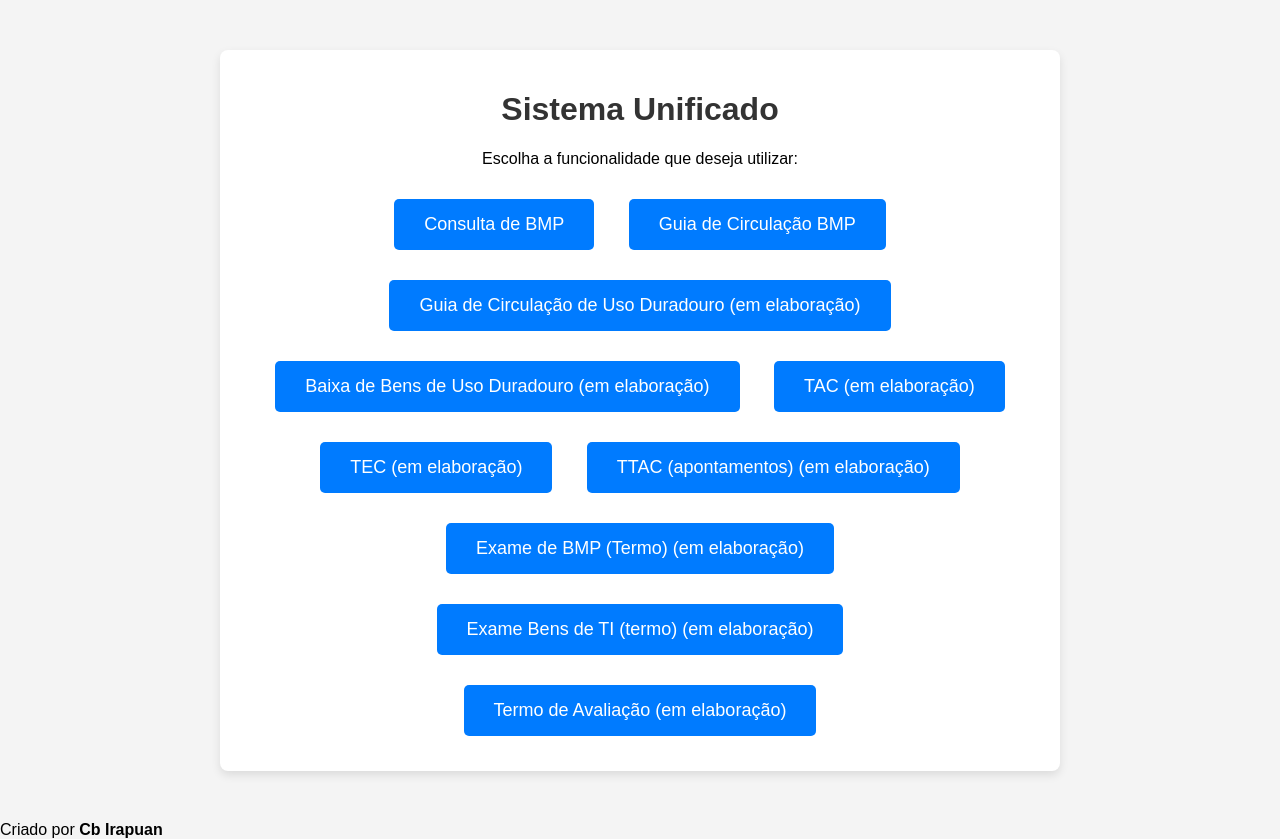
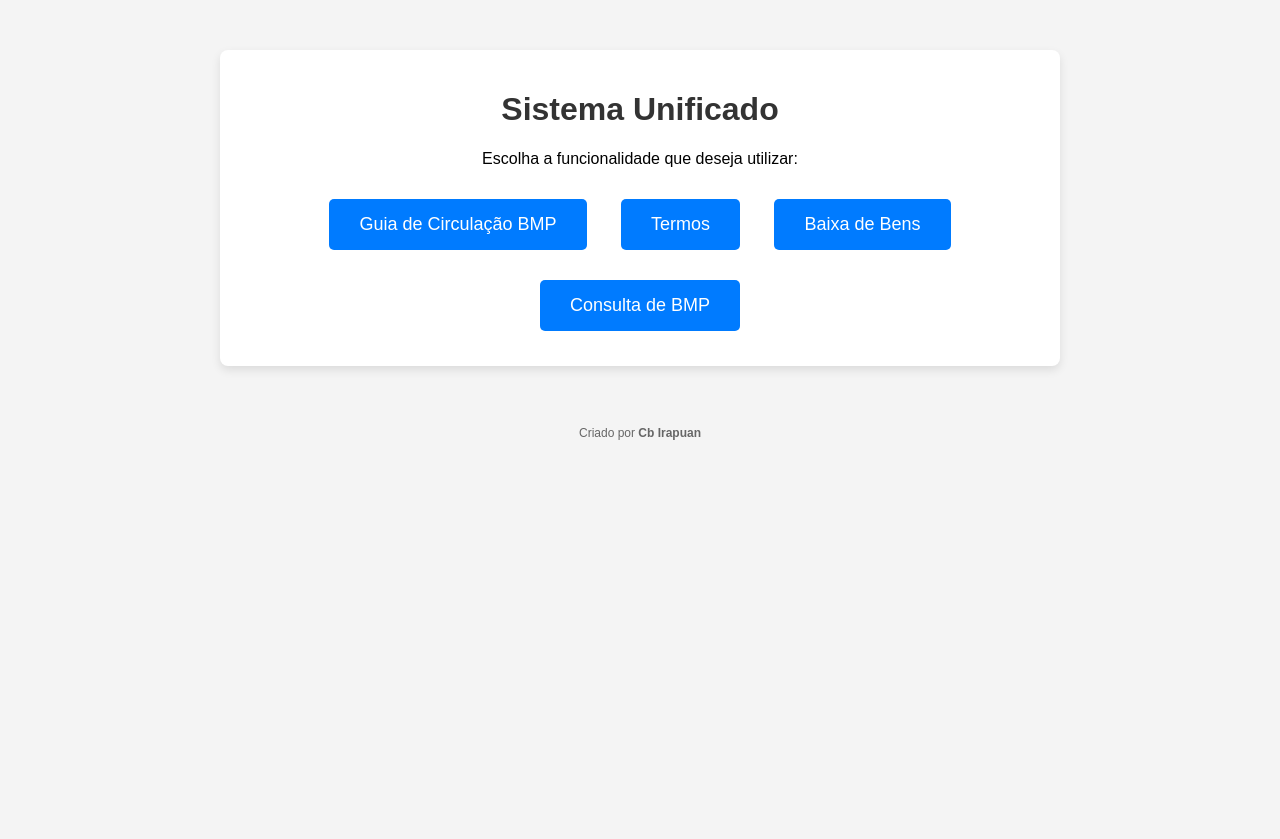
Before and after one commit to irapuanjr13/GUIA-DE-CIRCULACAO, a Flask app: template templates/index.html in a window 1280 px wide. After the commit the page ends 440 px from the top, so only its background shows below. Run offline with Flask 3, Linux system fonts and the light colour scheme; the template is opened without the code that fills it, so the values that code supplies are empty; parts of the project's set-up code (start-up, migrations or seed data) failed here and were passed over.

Commit message:
Update index.html

```diff
--- a/templates/index.html
+++ b/templates/index.html
@@ -36,27 +36,91 @@
         .button:hover {
             background-color: #0056b3;
         }
+        /* Estilos para a lista suspensa */
+        select {
+            padding: 10px;
+            font-size: 16px;
+            border-radius: 5px;
+            border: 1px solid #ccc;
+            margin: 15px 0;
+        }
+        .dropdown-container {
+            display: none;
+            margin-top: 20px;
+            text-align: center;
+        }
+        .dropdown-container select {
+            width: 100%;
+        }
+        footer {
+            text-align: center;
+            font-size: 12px;
+            color: #666;
+            padding: 10px 0;
+            background-color: #f4f4f4;
+        }
     </style>
 </head>
 <body>
     <div class="container">
         <h1>Sistema Unificado</h1>
         <p>Escolha a funcionalidade que deseja utilizar:</p>
-       	<a href="/consulta_bmp" class="button">Consulta de BMP</a>
-        <a href="/guia_bens" class="button">Guia de Circulação BMP</a>
-        <a href="/guia_duradouro" class="button">Guia de Circulação de Uso Duradouro (em elaboração)</a>
-        <a href="/baixa_duradouro" class="button">Baixa de Bens de Uso Duradouro (em elaboração)</a>
-	<a href="/termo_assuncao" class="button">TAC (em elaboração)</a>
-	<a href="/termo_entrega" class="button">TEC (em elaboração)</a>
-	<a href="/transmissao_assuncao" class="button">TTAC (apontamentos) (em elaboração)</a>
-	<a href="/termo_exame_bmp" class="button">Exame de BMP (Termo) (em elaboração)</a>
-	<a href="/termo_exame_TI" class="button">Exame Bens de TI (termo) (em elaboração)</a>
-	<a href="/termo_avaliação" class="button">Termo de Avaliação (em elaboração)</a>
+
+        <!-- Menu Suspenso para Guia de Circulação -->
+        <button class="button" onclick="toggleDropdown('guiaDropdown')">Guia de Circulação BMP</button>
+        <div class="dropdown-container" id="guiaDropdown">
+            <select onchange="navigateToPage(this)">
+                <option value="" disabled selected>Selecione o tipo de bem</option>
+                <option value="/guia_bens">Bens Móveis Permanentes</option>
+                <option value="/guia_duradouro">Bens Móveis de Uso Duradouro</option>
+            </select>
+        </div>
+
+        <!-- Menu Suspenso para Termos -->
+        <button class="button" onclick="toggleDropdown('termoDropdown')">Termos</button>
+        <div class="dropdown-container" id="termoDropdown">
+            <select onchange="navigateToPage(this)">
+                <option value="" disabled selected>Selecione o tipo de termo</option>
+                <option value="/termo_assuncao">TAC</option>
+                <option value="/termo_entrega">TEC</option>
+                <option value="/transmissao_assuncao">TTAC (Apontamentos)</option>
+                <option value="/termo_exame_bmp">Exame de BMP</option>
+                <option value="/termo_exame_TI">Exame Bens de TI</option>
+                <option value="/termo_avaliacao">Termo de Avaliação</option>
+            </select>
+        </div>
+
+        <!-- Menu Suspenso para Baixa de Bens -->
+        <button class="button" onclick="toggleDropdown('baixaDropdown')">Baixa de Bens</button>
+        <div class="dropdown-container" id="baixaDropdown">
+            <select onchange="navigateToPage(this)">
+                <option value="" disabled selected>Selecione o tipo de baixa</option>
+                <option value="/baixa_duradouro">Baixa de Bens de Uso Duradouro</option>
+            </select>
+        </div>
+
+        <!-- Botões adicionais (em elaboração) -->
+        <a href="/consulta_bmp" class="button">Consulta de BMP</a>
     </div>
 
-	<footer>
+    <footer>
         Criado por <strong>Cb Irapuan</strong>
     </footer>
 
+    <script>
+        // Função para exibir/esconder o menu suspenso
+        function toggleDropdown(dropdownId) {
+            const dropdown = document.getElementById(dropdownId);
+            dropdown.style.display = dropdown.style.display === 'none' || dropdown.style.display === '' ? 'block' : 'none';
+        }
+
+        // Função para navegar para a página selecionada no dropdown
+        function navigateToPage(selectElement) {
+            const url = selectElement.value;
+            if (url) {
+                window.location.href = url;  // Redireciona para a página selecionada
+            }
+        }
+    </script>
 </body>
 </html>
```
